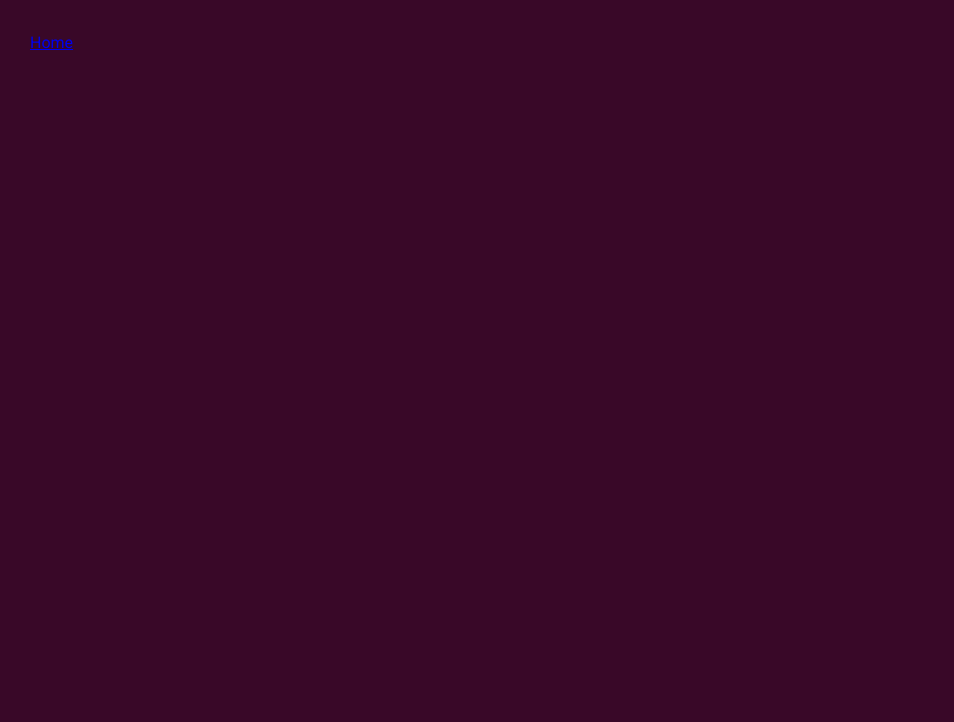
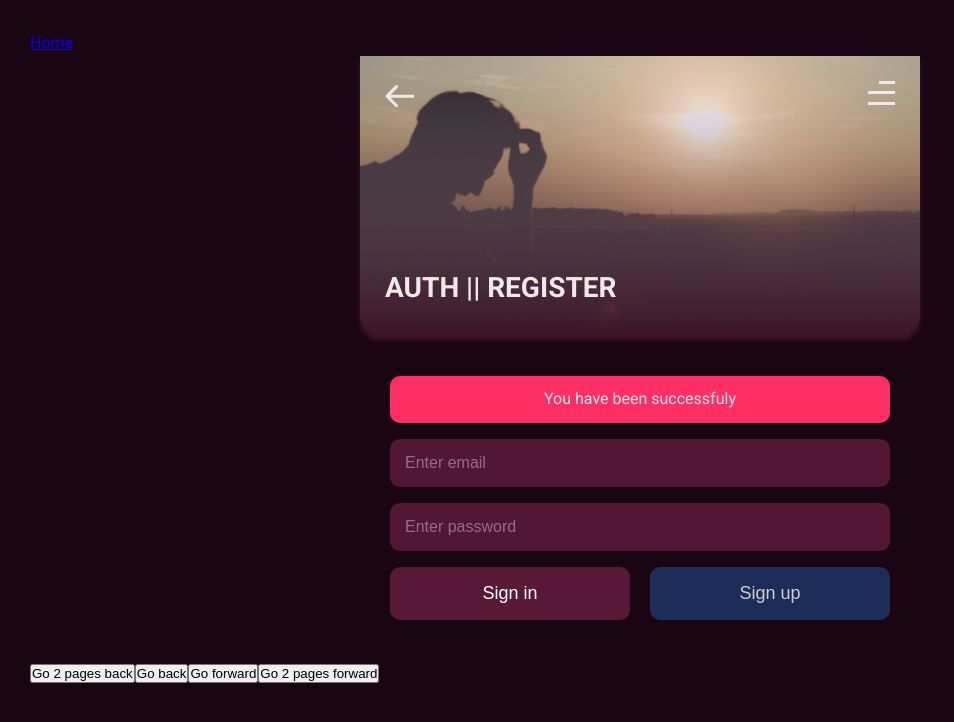
Before and after one commit to AirWav2021/workout-react, a React (Create React App) app: page /auth in a window 1280 px wide. Before the commit this address had no page. Shown: the top 722 px of the page, without its empty margins (0-954 px from the left). Built offline with nearby package versions, Linux system fonts and the light colour scheme.

Commit message:
Feat(Registration and login form)

```diff
--- a/src/Router/index.js
+++ b/src/Router/index.js
@@ -1,5 +1,6 @@
 import React from 'react'
 import { Route, Routes, NavLink } from 'react-router-dom'
+import { Auth } from '../components/pages/Auth/Auth'
 import { Home } from '../components/pages/Home/Home'
 import { NewWorkout } from '../components/pages/NewWorkout/NewWorkout'
 
@@ -14,7 +15,8 @@
 				</div>
 				<Routes>
 					<Route path='/' element={<Home />} />
-					<Route path='/new-workout' element={<NewWorkout height='350px' />} />
+					<Route path='/new-workout' element={<NewWorkout />} />
+					<Route path='/auth' element={<Auth />} />
 				</Routes>
 			</div>
 		</>
--- a/src/components/Header/Header.jsx
+++ b/src/components/Header/Header.jsx
@@ -6,7 +6,7 @@
 import arrowImage from '../../images/header/arrow.svg'
 import { useLocation, useNavigate } from 'react-router-dom'
 
-export const Header = ({ backCallback }) => {
+export const Header = () => {
 	const location = useLocation()
 	const navigate = useNavigate()
 
@@ -17,7 +17,7 @@
 					<img src={arrowImage} alt='Auth' />
 				</button>
 			) : (
-				<button type='button'>
+				<button onClick={() => navigate('/auth')} type='button'>
 					<img src={userImage} alt='Auth' />
 				</button>
 			)}
--- /dev/null
+++ b/src/components/pages/Auth/Auth.jsx
@@ -0,0 +1,57 @@
+import React, { useState } from 'react'
+import { Layout } from '../../common/Layout'
+import { useNavigate } from 'react-router-dom'
+import bgImage from '../../../images/auth-bg.png'
+import { Field } from '../../ui/Field/Field'
+import { Button } from '../../ui/Button/Button'
+
+import styles from './Auth.module.scss'
+import { Alert } from '../../ui/Alert/Alert'
+
+export const Auth = () => {
+	const [email, setEmail] = useState('')
+	const [password, setPassword] = useState('')
+	const [type, setType] = useState('auth')
+
+	const handleSubmit = e => {
+		e.preventDefault()
+		if (type === 'auth') {
+			console.log('Auth')
+		} else {
+			console.log('Reg')
+		}
+	}
+
+	const navigate = useNavigate()
+
+	return (
+		<>
+			<Layout bgImage={bgImage} heading='Auth || Register' />
+			<div className='wrapper-inner-page'>
+				{true && <Alert type='error' text='You have been successfuly' />}
+				<form onSubmit={handleSubmit}>
+					<Field
+						placeholder='Enter email'
+						value={email}
+						onChange={e => setEmail(e.target.value)}
+						required
+					/>
+					<Field
+						placeholder='Enter password'
+						value={password}
+						onChange={({ target: { value } }) => setPassword(value)}
+						required
+					/>
+					<div className={styles.wrapperButtons}>
+						<Button text='Sign in' callback={() => setType('auth')} />
+						<Button text='Sign up' callback={() => setType('reg')} />
+					</div>
+				</form>
+			</div>
+			<button onClick={() => navigate(-2)}>Go 2 pages back</button>
+			<button onClick={() => navigate(-1)}>Go back</button>
+			<button onClick={() => navigate(1)}>Go forward</button>
+			<button onClick={() => navigate(2)}>Go 2 pages forward</button>
+		</>
+	)
+}
--- /dev/null
+++ b/src/components/pages/Auth/Auth.module.scss
@@ -0,0 +1,22 @@
+@import "../../../scss/variables";
+
+.wrapperButtons {
+  display: flex;
+  align-items: center;
+  justify-content: space-between;
+  > div {
+    width: 48%;
+    > button {
+      width: 100%;
+    }
+    &:last-child > button {
+      background-color: #20366b;
+      opacity: 0.8;
+      transition: opacity 0.15s ease;
+      &:hover {
+        background-color: #29478c;
+        opacity: 1;
+      }
+    }
+  }
+}
--- a/src/components/pages/NewWorkout/NewWorkout.jsx
+++ b/src/components/pages/NewWorkout/NewWorkout.jsx
@@ -5,7 +5,6 @@
 import bgImage from '../../../images/new-workout-bg.jpg'
 import { Field } from '../../ui/Field/Field'
 import { Button } from '../../ui/Button/Button'
-import styles from './NewWorkout.module.scss'
 
 export const NewWorkout = () => {
 	const [name, setName] = useState('')
@@ -19,7 +18,7 @@
 	return (
 		<>
 			<Layout bgImage={bgImage} heading='Create new workout' />
-			<div className={styles.wrapper}>
+			<div className='wrapper-inner-page'>
 				<form onSubmit={handleSubmit}>
 					<Field
 						placeholder='Enter name'
--- /dev/null
+++ b/src/components/ui/Alert/Alert.jsx
@@ -0,0 +1,17 @@
+import React from 'react'
+import styles from './Alert.module.scss'
+import cn from 'classnames'
+
+export const Alert = ({ type = 'success', text }) => {
+	return (
+		<div
+			className={cn(styles.alert, {
+				[styles.error]: type === 'error',
+				[styles.warning]: type === 'warning',
+				[styles.info]: type === 'info',
+			})}
+		>
+			{text}
+		</div>
+	)
+}
--- /dev/null
+++ b/src/components/ui/Alert/Alert.module.scss
@@ -0,0 +1,21 @@
+@import "../../../scss/animations";
+@import "../../../scss/variables";
+
+.alert {
+  width: 100%;
+  background-color: #5be7c4;
+  color: $white;
+  margin-bottom: 1rem;
+  animation: opacity 0.4s;
+  border-radius: 10px;
+  padding: 10px;
+  &.error {
+    background-color: #ff2e63;
+  }
+  &.info {
+    background-color: #50c1e9;
+  }
+  &.warning {
+    background-color: #f75940;
+  }
+}
--- a/src/scss/index.scss
+++ b/src/scss/index.scss
@@ -1,7 +1,7 @@
 @import "./_variables";
 
 body {
-	background-color: $dark-purple;
+	background-color: $black;
 	padding: 30px;
 	margin: 0 auto;
 	color: #fff;
```
